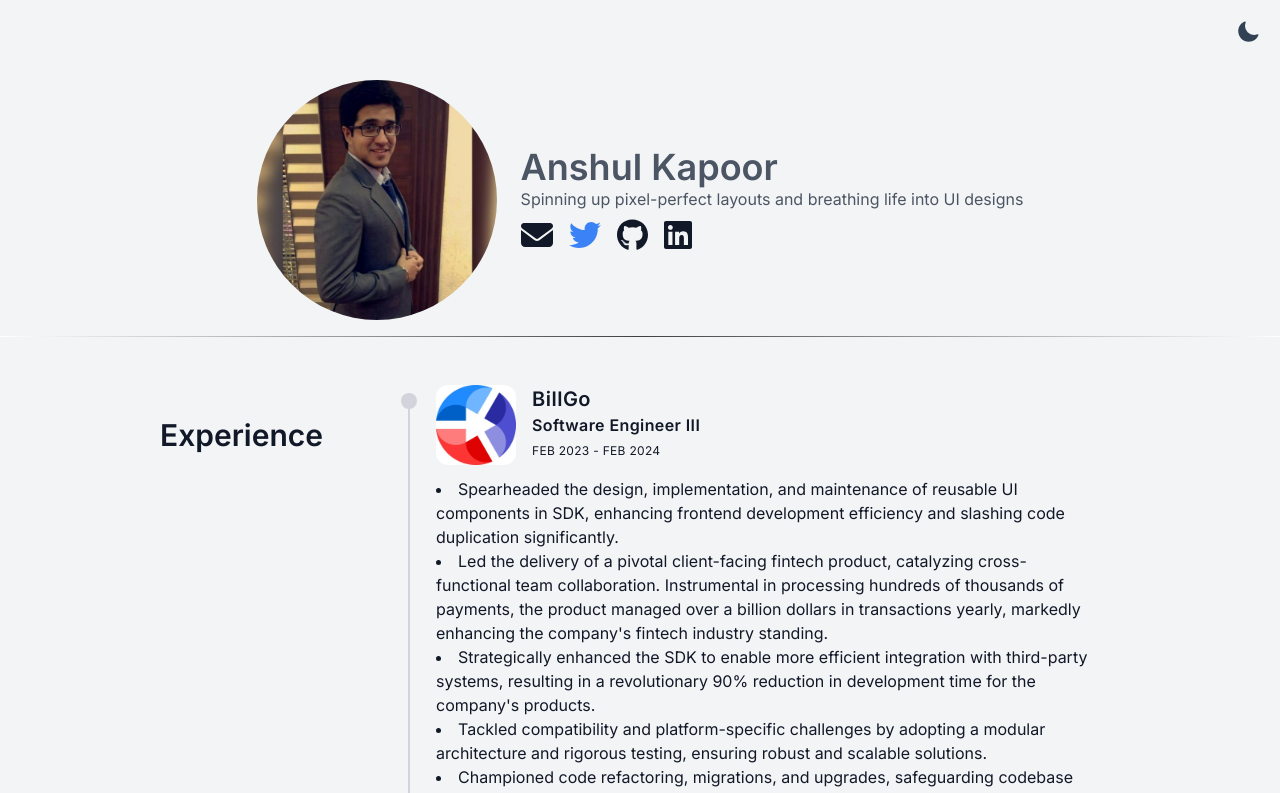
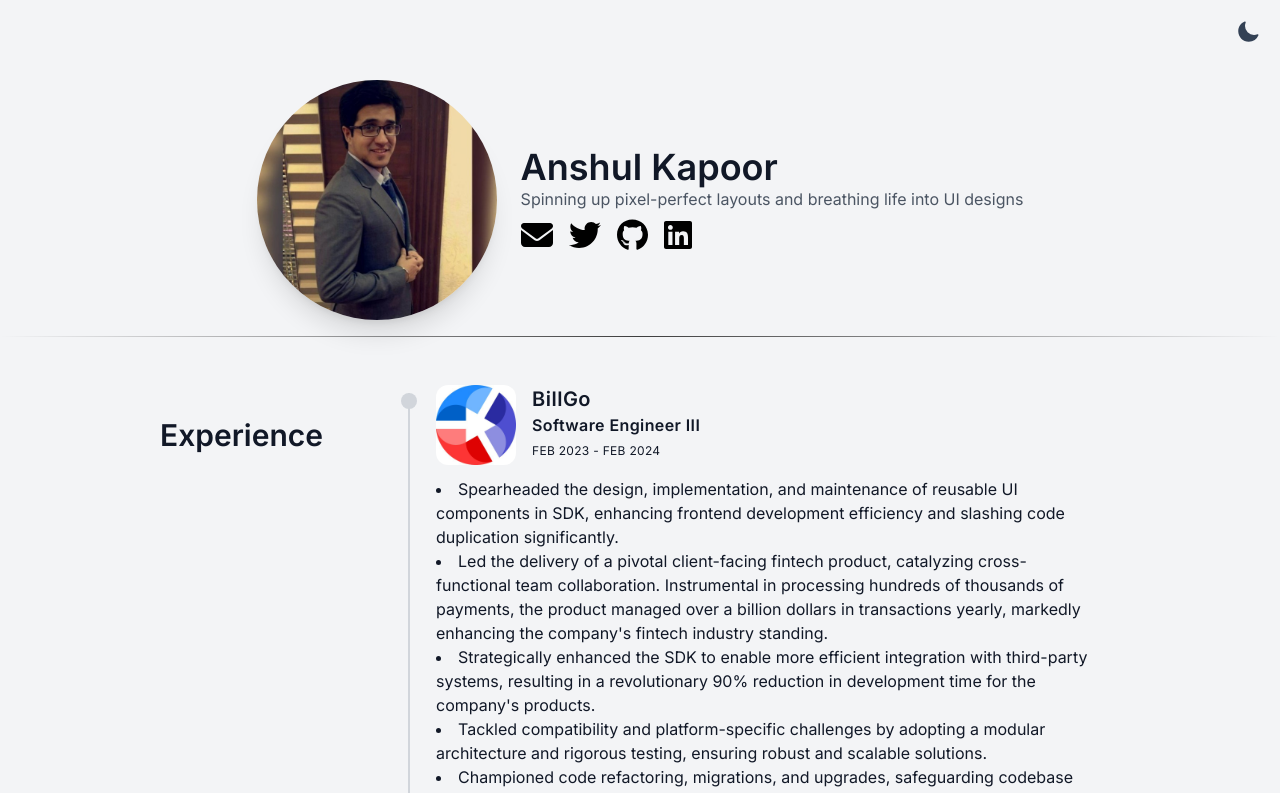
Before and after one commit to anshulkapoor018/portfolio, a Next.js app: page / in a window 1280 px wide. Shown: the top 793 px of the page. Built offline with nearby package versions, Linux system fonts and the light colour scheme.

Commit message:
fix darkmode

```diff
--- a/src/app/components/Header.tsx
+++ b/src/app/components/Header.tsx
@@ -1,3 +1,4 @@
+'use client'
 import Image from 'next/image';
 import Link from 'next/link';
 import { config } from '@fortawesome/fontawesome-svg-core';
@@ -5,13 +6,20 @@ import '@fortawesome/fontawesome-svg-core/styles.css';
 import { FontAwesomeIcon } from '@fortawesome/react-fontawesome';
 import { faTwitter, faGithub, faLinkedin } from '@fortawesome/free-brands-svg-icons';
 import { faEnvelope } from '@fortawesome/free-solid-svg-icons';
+import { useTheme } from 'next-themes';
 config.autoAddCss = false;
 
 const Header = () => {
+    const { theme } = useTheme(); // Get the current theme
+
+    // Define icon colors for light and dark themes
+    const iconColor = theme === 'dark' ? 'white' : 'black';
+
     return (
       <header className="bg-gray-100 dark:bg-gray-900 text-gray-900 dark:text-gray-400 p-4">
         <div className="container flex flex-col sm:flex-row justify-center items-center mx-auto">
-          <div className="flex justify-center mb-4 sm:mb-0">
+        <div className="flex justify-center mb-4 sm:mb-0">
+          <div className="rounded-full shadow-xl dark:shadow-2xl dark:shadow-white/20">
             <Image
               src="/profilepic.jpeg"
               alt="Anshul Kapoor"
@@ -20,29 +28,30 @@ const Header = () => {
               className="rounded-full"
             />
           </div>
+        </div>
           <div className="text-center sm:text-left sm:pl-6">
-            <h1 className="text-4xl font-semibold text-gray-600">Anshul Kapoor</h1>
+            <h1 className="text-4xl font-semibold text-gray-900 dark:text-gray-400">Anshul Kapoor</h1>
             <p className="text-gray-600">Spinning up pixel-perfect layouts and breathing life into UI designs</p>
             <div className="flex justify-center sm:justify-start space-x-4 mt-2">
               {/* Icons */}
               <Link legacyBehavior href="mailto:anshulkapoor018@gmail.com" passHref>
                 <a className="text-gray-900 hover:text-black">
-                  <FontAwesomeIcon icon={faEnvelope} size="2x" />
+                  <FontAwesomeIcon color={iconColor} icon={faEnvelope} size="2x" />
                 </a>
               </Link>
               <Link legacyBehavior href="https://twitter.com/anshulkapoor018" passHref>
                 <a className="text-blue-500 hover:text-blue-600">
-                  <FontAwesomeIcon icon={faTwitter} size="2x" />
+                  <FontAwesomeIcon color={iconColor} icon={faTwitter} size="2x" />
                 </a>
               </Link>
               <Link legacyBehavior href="https://github.com/anshulkapoor018" passHref>
                 <a className="text-gray-900 hover:text-black">
-                  <FontAwesomeIcon icon={faGithub} size="2x" />
+                  <FontAwesomeIcon color={iconColor} icon={faGithub} size="2x" />
                 </a>
               </Link>
               <Link legacyBehavior href="https://linkedin.com/in/anshulkapoor018" passHref>
                 <a className="text-gray-900 hover:text-black">
-                  <FontAwesomeIcon icon={faLinkedin} size="2x" />
+                  <FontAwesomeIcon color={iconColor} icon={faLinkedin} size="2x" />
                 </a>
               </Link>
               {/* More icons */}
--- a/src/app/page.tsx
+++ b/src/app/page.tsx
@@ -9,9 +9,9 @@ const Home = () => {
   return (
     <div className='bg-white'>
       <Header />
-      <hr className="divider-gradient dark:bg-gray-100" />
+      <hr className="divider-gradient bg-gray-100 dark:bg-gray-100" />
       <ExperienceTimeline experienceData={experienceData} />
-      <hr className="divider-gradient dark:bg-gray-100" />
+      <hr className="divider-gradient bg-gray-100 dark:bg-gray-100" />
       <EducationTimeline educationData={educationData} />
     </div>
   );
```
